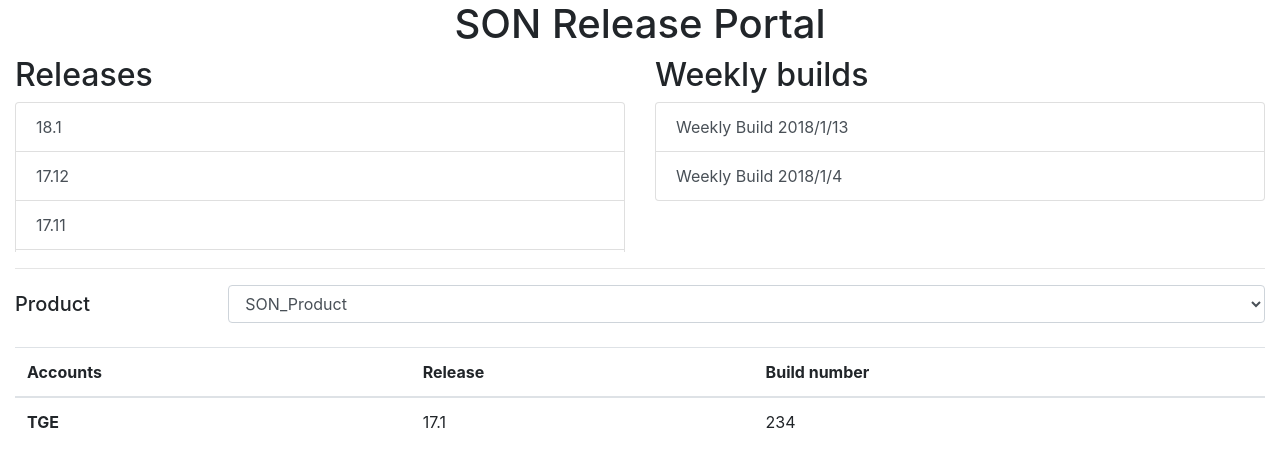
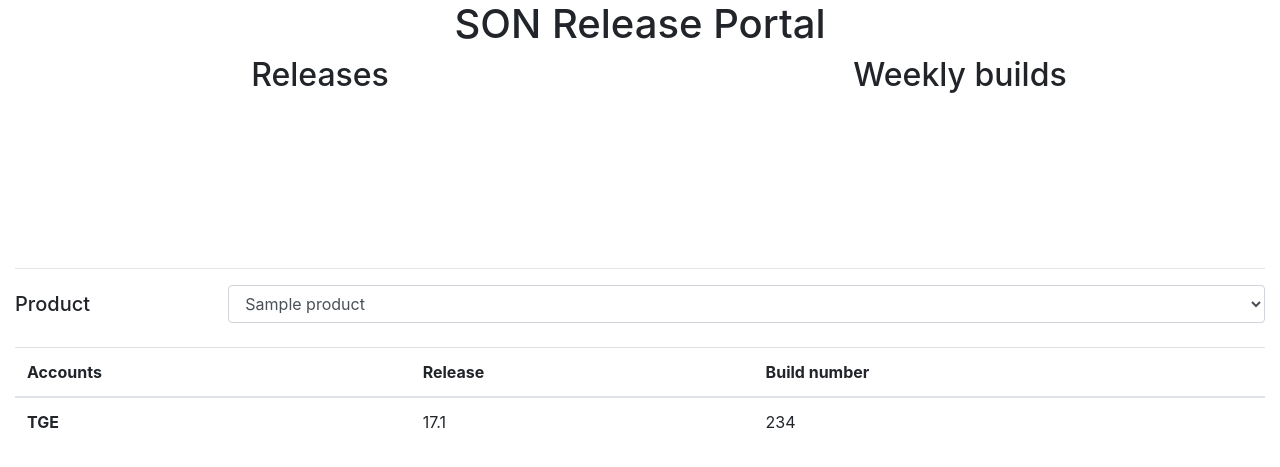
Before and after one commit to MaxRomanikoCellwize/ReleasePortal, a Django app: page /releasebot/ in a window 1280 px wide. Shown: the top 467 px of the page. Run offline with Django 3.2, Linux system fonts and the light colour scheme; tables that the repository leaves empty hold one stand-in row (values such as "Sample post"); some libraries are stand-ins or nearby versions.

Commit message:
index page should load data from DB

```diff
--- a/ReleaseBot/releasebot/models.py
+++ b/ReleaseBot/releasebot/models.py
@@ -8,6 +8,7 @@ class Products(models.Model):
     order = models.IntegerField(default=1)
     jenkinsContainer = models.CharField(max_length=200)
 
+
 class Releases(models.Model):
     name = models.CharField(max_length=200)
     order = models.IntegerField(default=1)
@@ -16,11 +17,13 @@ class Releases(models.Model):
     releaseNotes = models.CharField(max_length=200)
     technicalNotes = models.CharField(max_length=200)
 
+
 class ProductReleases(models.Model):
     releaseId = models.ForeignKey(Releases)
     productId = models.ForeignKey(Products)
     jenkinsJobName = models.CharField(max_length=200)
     buildNumber = models.IntegerField
+
 
 class ServicePacks(models.Model):
     name = models.CharField(max_length=200)
@@ -29,9 +32,11 @@ class ServicePacks(models.Model):
     buildNumber = models.IntegerField
     date = models.DateField('date installed')
 
+
 class Accounts(models.Model):
     name = models.CharField(max_length=200)
     order = models.IntegerField(default=1)
+
 
 class AccountReleases(models.Model):
     accountId = models.ForeignKey(Accounts)
--- a/ReleaseBot/releasebot/templates/releasebot/index.html
+++ b/ReleaseBot/releasebot/templates/releasebot/index.html
@@ -21,20 +21,19 @@
             </div>
             <div class="row">
                 <div class="col-6">
-                    <h2>Releases</h2>
+                    <h2 class="text-center">Releases</h2>
                     <div class="list-group limit-height">
-                      <a href="#" class="list-group-item list-group-item-action">18.1</a>
-                      <a href="#" class="list-group-item list-group-item-action">17.12</a>
-                      <a href="#" class="list-group-item list-group-item-action">17.11</a>
-                      <a href="#" class="list-group-item list-group-item-action">17.10</a>
-                      <a href="#" class="list-group-item list-group-item-action">17.9</a>
+                        {% for release in releases %}
+                            <a href="{% url 'release' release.id %}" class="list-group-item list-group-item-action">{{ release.name }}</a>
+                        {% endfor %}
                     </div>
                 </div>
                 <div class="col-6">
-                    <h2>Weekly builds</h2>
+                    <h2 class="text-center">Weekly builds</h2>
                     <div class="list-group limit-height">
-                      <a href="#" class="list-group-item list-group-item-action">Weekly Build 2018/1/13</a>
-                      <a href="#" class="list-group-item list-group-item-action">Weekly Build 2018/1/4</a>
+                        {% for release in weeklys %}
+                            <a href="{% url 'release' release.id %}" class="list-group-item list-group-item-action">{{ release.name }}</a>
+                        {% endfor %}
                     </div>
                 </div>
             </div>
@@ -45,8 +44,9 @@
                     <label for="product" class="col-sm-2 col-form-label"><h5>Product</h5></label>
                     <div class="col-sm-10">
                        <select id="product" class="form-control">
-                          <option selected>SON_Product</option>
-                          <option value="1">Crowd View</option>
+                            {% for product in products %}
+                                <option value="{{ product.id }}">{{product.name}}</option>
+                            {% endfor %}
                        </select>
                     </div>
                     </div>
--- a/ReleaseBot/releasebot/views.py
+++ b/ReleaseBot/releasebot/views.py
@@ -3,15 +3,21 @@ from __future__ import unicode_literals
 
 from django.shortcuts import render
 from django.http import HttpResponse
-
 from django.template import loader
+from .models import Releases
+from .models import Products
 
 
 # Create your views here.
 def index(request):
     template = loader.get_template('releasebot/index.html')
+    releases = Releases.objects.all().filter(type='official').order_by('-order')
+    weeklys = Releases.objects.all().filter(type='weekly').order_by('-order')
+    products = Products.objects.all().order_by('-order')
     context = {
-
+        'releases': releases,
+        'weeklys': weeklys,
+        'products': products
     }
     return HttpResponse(template.render(context, request))
 
```
